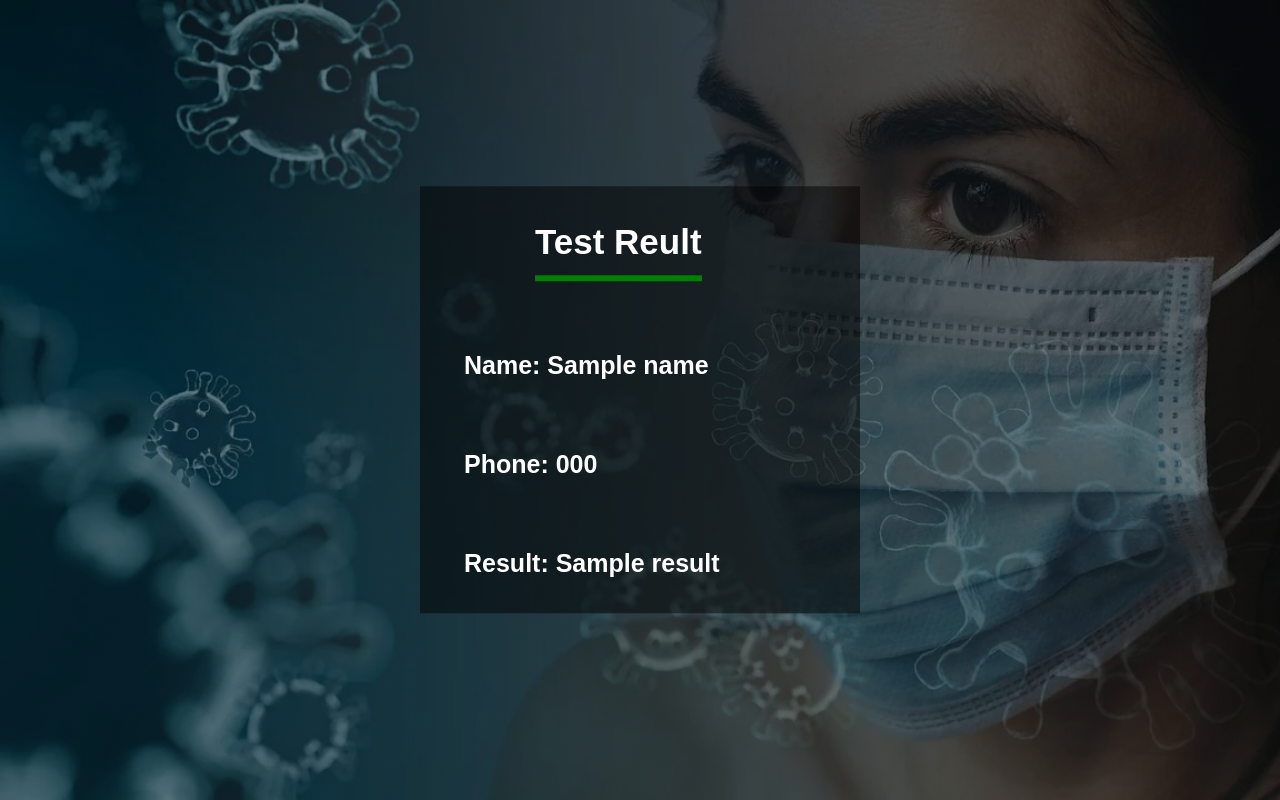
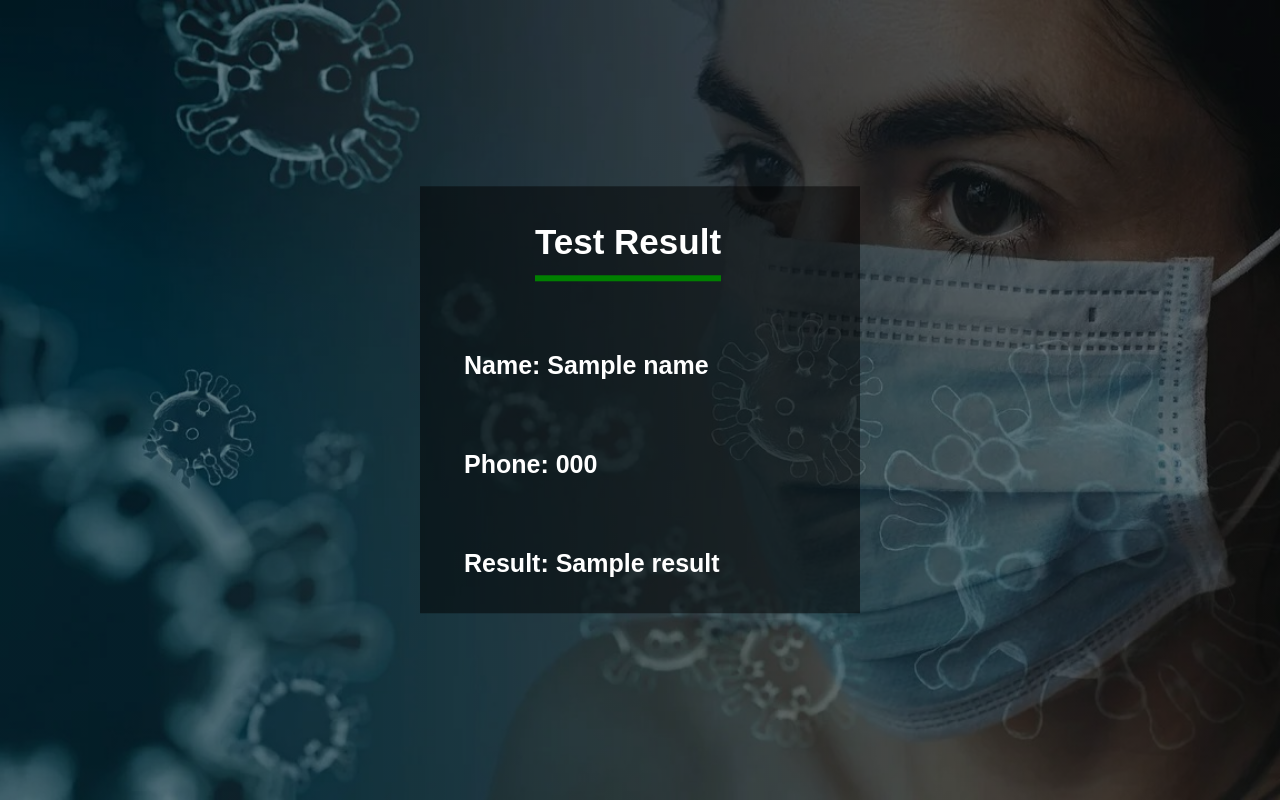
Before and after one commit to subhasishgoswami/Covid19-Chest-XRay-CNN, a Flask app: template templates/result.html in a window 1280 px wide. Run offline with Flask 2, Linux system fonts and the light colour scheme; the template is opened without the code that fills it: most values are stand-ins (such as "Sample title", 1, 10 or a date in 2020).

Commit message:
Update result.html

```diff
--- a/templates/result.html
+++ b/templates/result.html
@@ -67,7 +67,7 @@
     <body>
         <header>
 	       <div class= "login-box">
-	       	   <h1>Test Reult</h1>
+	       	   <h1>Test Result</h1>
 		       <h2>Name: {{name}}</h2>
 		       <h2>Phone: {{phone}}</h2>
 		       <h2>Result: {{result}}</h2>
```
